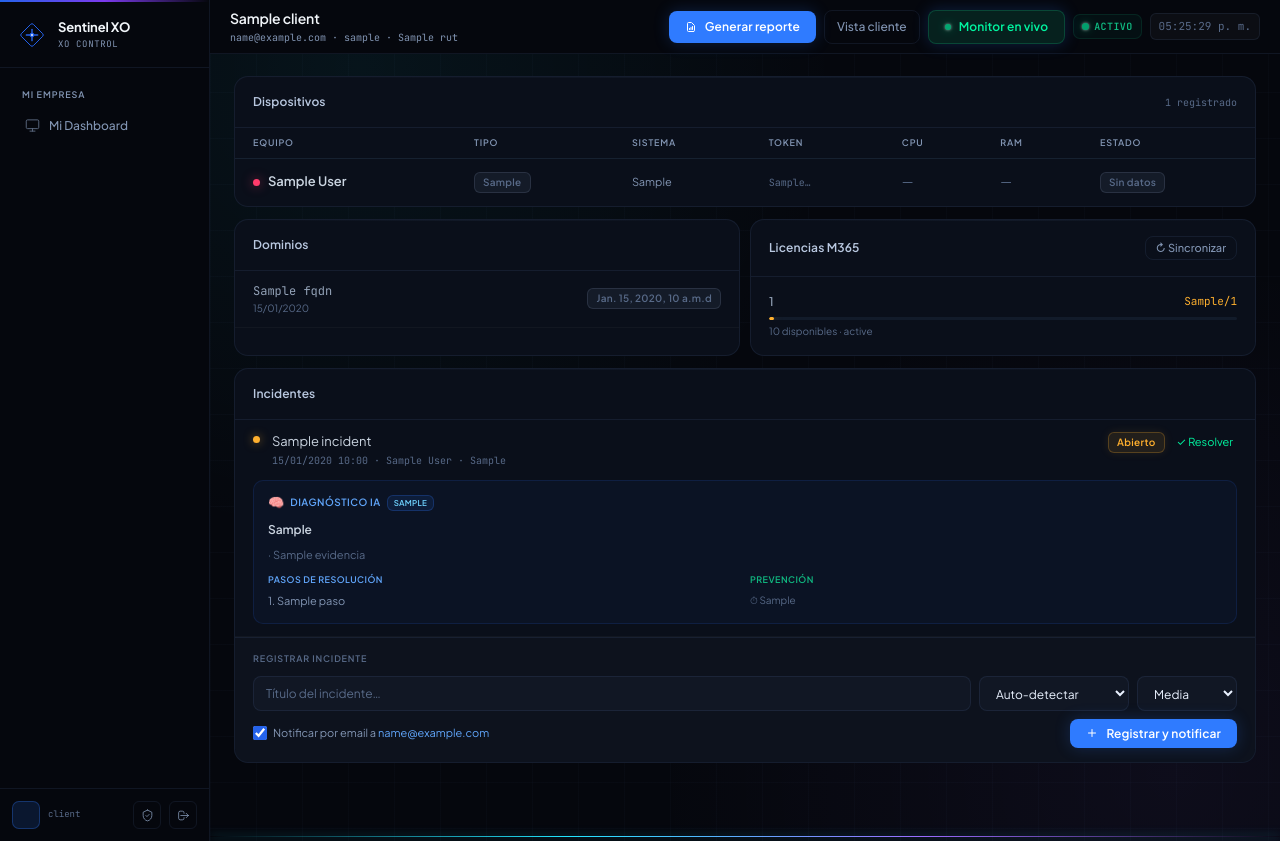
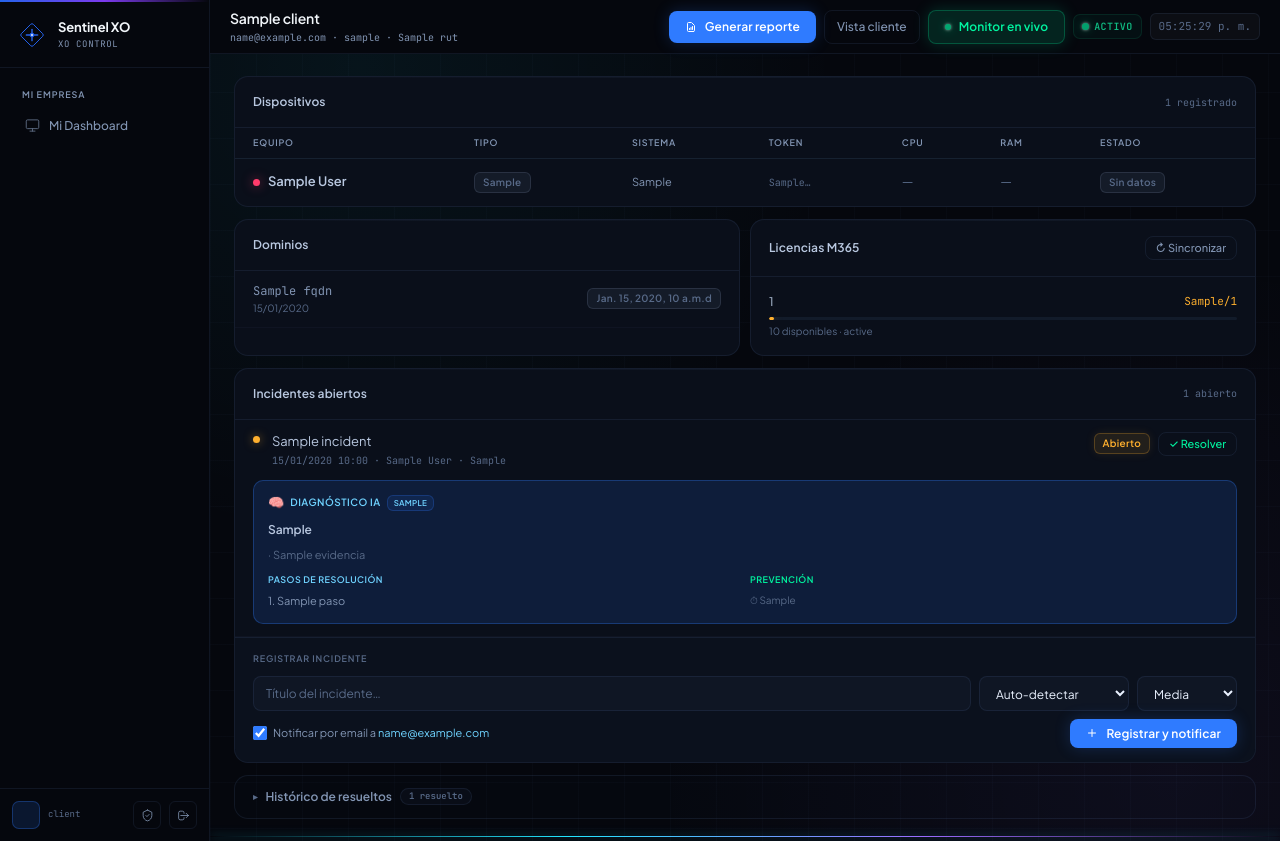
Before and after one commit to lordPobre/sentinelXO, a Django app: template templates/dashboard/admin_client_detail.html in a window 1280 px wide. Run offline with Django 5.2, Linux system fonts and the light colour scheme; the template is opened without the code that fills it: most values are stand-ins (such as "Sample title", 1, 10 or a date in 2020); some libraries are stand-ins or nearby versions.

Commit message:
Fix incidents

```diff
--- a/templates/dashboard/admin_client_detail.html
+++ b/templates/dashboard/admin_client_detail.html
@@ -8,10 +8,40 @@
   Generar reporte
 </a>
 <a href="{% url 'dashboard:client-portal' client.id %}" class="btn-ghost"><span class="btn-txt">Vista cliente</span></a>
-<a href="{% url 'dashboard:realtime' client.id %}" class="btn-primary" style="background:rgba(16,185,129,0.15);color:var(--green);border:1px solid rgba(16,185,129,0.25);">
+<a href="{% url 'dashboard:realtime' client.id %}" class="btn-primary" style="background:rgba(0,245,160,0.12);color:var(--green);border:1px solid var(--success-line);box-shadow:0 0 16px rgba(0,245,160,0.18);">
   <span class="dot dot-on dot-pulse" style="width:6px;height:6px;flex-shrink:0;"></span>
   <span class="btn-txt">Monitor en vivo</span>
 </a>
+{% endblock %}
+
+{% block extra_head %}
+<style>
+  /* Histórico de incidentes resueltos — colapsable */
+  .incident-history {
+    border: 1px solid var(--border);
+    border-radius: 14px;
+    background: rgba(120,160,220,0.012);
+    overflow: hidden;
+    margin-top: 12px;
+  }
+  .incident-history > summary {
+    display: flex; align-items: center; gap: 8px;
+    padding: 12px 18px; cursor: pointer;
+    font-size: 12px; font-weight: 600; color: var(--text-3);
+    list-style: none; user-select: none;
+  }
+  .incident-history > summary:hover { color: var(--text-2); }
+  .incident-history > summary::-webkit-details-marker { display: none; }
+  .hist-chevron { font-size: 9px; color: var(--text-4); transition: transform 0.15s ease; }
+  .incident-history[open] .hist-chevron { transform: rotate(90deg); }
+  .hist-count {
+    font-size: 9px; color: var(--text-4);
+    background: var(--raise); border: 1px solid var(--border);
+    padding: 1px 8px; border-radius: 10px;
+  }
+  /* Fade-out suave al resolver */
+  #incidents-list > [id^="incident-"].htmx-swapping { opacity: 0; transition: opacity 0.25s ease; }
+</style>
 {% endblock %}
 
 {% block content %}
@@ -29,7 +59,7 @@
       <td>
         <div style="display:flex;align-items:center;gap:8px;">
           <span class="dot {% if device.is_online %}dot-on{% elif device.status == 'warning' %}dot-warn{% else %}dot-off{% endif %}"></span>
-          <span style="font-weight:600;color:#cbd5e1;">{{ device.display_name }}</span>
+          <span style="font-weight:600;color:var(--text-2);">{{ device.display_name }}</span>
         </div>
       </td>
       <td><span class="badge badge-gray">{{ device.get_device_type_display }}</span></td>
@@ -63,9 +93,9 @@
   <div class="card fu-1" style="overflow:hidden;">
     <div class="card-header"><span class="card-title">Dominios</span></div>
     {% for domain in domains %}
-    <div style="display:flex;align-items:center;justify-content:space-between;padding:11px 18px;border-bottom:1px solid rgba(255,255,255,0.03);">
+    <div style="display:flex;align-items:center;justify-content:space-between;padding:11px 18px;border-bottom:1px solid var(--border-faint);">
       <div>
-        <div class="mono" style="font-size:12px;color:#94a3b8;">{{ domain.fqdn }}</div>
+        <div class="mono" style="font-size:12px;color:var(--text-3);">{{ domain.fqdn }}</div>
         <div style="font-size:10px;color:var(--text-4);margin-top:1px;">{{ domain.expiry_date|date:"d/m/Y"|default:"Sin fecha" }}</div>
       </div>
       <span class="badge {% if domain.status == 'critical' or domain.status == 'expired' %}badge-crit{% elif domain.status == 'warning' %}badge-warn{% elif domain.status == 'ok' %}badge-ok{% else %}badge-gray{% endif %}">
@@ -89,14 +119,17 @@
   </div>
 </div>
 
-<!-- Incidentes -->
+<!-- Incidentes (abiertos) -->
 <div class="card fu-2" style="overflow:hidden;">
-  <div class="card-header"><span class="card-title">Incidentes</span></div>
+  <div class="card-header">
+    <span class="card-title">Incidentes abiertos</span>
+    <span class="mono" style="font-size:10px;color:var(--text-4);">{{ incidents|length }} abierto{{ incidents|length|pluralize:"s" }}</span>
+  </div>
   <div id="incidents-list">
     {% for incident in incidents %}{% include "dashboard/partials/incident_row.html" %}
-    {% empty %}<div style="padding:28px;text-align:center;font-size:12px;color:var(--text-4);">Sin incidentes.</div>{% endfor %}
+    {% empty %}<div style="padding:28px;text-align:center;font-size:12px;color:var(--text-4);">Sin incidentes abiertos.</div>{% endfor %}
   </div>
-  <div style="padding:14px 18px;border-top:1px solid var(--border);background:rgba(255,255,255,0.01);">
+  <div style="padding:14px 18px;border-top:1px solid var(--border);background:rgba(120,160,220,0.01);">
     <div style="font-size:9px;font-weight:600;letter-spacing:0.09em;text-transform:uppercase;color:var(--text-4);margin-bottom:10px;">Registrar incidente</div>
     <div id="incident-form-fields">
       <div style="display:flex;gap:8px;margin-bottom:8px;">
@@ -119,10 +152,10 @@
       <div style="display:flex;align-items:center;justify-content:space-between;">
         <label style="display:flex;align-items:center;gap:6px;cursor:pointer;">
           <input type="checkbox" name="notify" value="true" id="new-incident-notify" checked
-                 style="accent-color:#2563eb;width:14px;height:14px;">
+                 style="accent-color:var(--accent);width:14px;height:14px;">
           <span style="font-size:11px;color:var(--text-3);">
             Notificar por email a
-            <span style="color:#60a5fa;">{{ client.contact_email }}</span>
+            <span style="color:var(--accent-soft);">{{ client.contact_email }}</span>
           </span>
         </label>
         <button type="button" class="btn-primary"
@@ -137,4 +170,20 @@
     </div>
   </div>
 </div>
+
+<!-- Histórico de incidentes resueltos -->
+<details class="incident-history fu-3" id="incident-history">
+  <summary>
+    <span class="hist-chevron">▸</span>
+    Histórico de resueltos
+    <span id="incident-history-count" class="hist-count mono">{{ history_count }} resuelto{{ history_count|pluralize:"s" }}</span>
+  </summary>
+  <div id="incidents-history-list">
+    {% for incident in incidents_history %}
+      {% include "dashboard/partials/incident_history_row.html" %}
+    {% empty %}
+    <div style="padding:18px;text-align:center;font-size:12px;color:var(--text-4);">Sin incidentes resueltos todavía.</div>
+    {% endfor %}
+  </div>
+</details>
 {% endblock %}
--- /dev/null
+++ b/templates/dashboard/partials/incident_history_row.html
@@ -0,0 +1,10 @@
+<div style="display:flex;align-items:center;gap:10px;padding:9px 18px;border-bottom:1px solid var(--border-faint);" class="row-hover">
+  <span class="dot dot-on" style="flex-shrink:0;"></span>
+  <div style="flex:1;min-width:0;">
+    <div style="font-size:12px;color:var(--text-3);text-decoration:line-through;overflow:hidden;text-overflow:ellipsis;white-space:nowrap;">{{ incident.title }}</div>
+    <div class="mono" style="font-size:10px;color:var(--text-4);margin-top:1px;">
+      {% if incident.resolved_at %}Resuelto {{ incident.resolved_at|date:"d/m/Y H:i" }}{% else %}Resuelto{% endif %}{% if incident.device %} · {{ incident.device.display_name }}{% endif %} · {{ incident.get_severity_display }}
+    </div>
+  </div>
+  <span class="badge badge-ok" style="flex-shrink:0;">✓ Resuelto</span>
+</div>
--- a/templates/dashboard/partials/incident_row.html
+++ b/templates/dashboard/partials/incident_row.html
@@ -1,8 +1,8 @@
-<div style="border-bottom:1px solid rgba(255,255,255,0.03);">
+<div id="incident-{{ incident.id }}" style="border-bottom:1px solid var(--border-faint);">
   <div style="display:flex;align-items:flex-start;gap:12px;padding:12px 18px;">
     <span class="dot {% if incident.is_resolved %}dot-on{% elif incident.severity == 'critical' or incident.severity == 'high' %}dot-off{% else %}dot-warn{% endif %}" style="margin-top:4px;flex-shrink:0;"></span>
     <div style="flex:1;min-width:0;">
-      <div style="font-size:13px;color:#cbd5e1;{% if incident.is_resolved %}opacity:0.4;text-decoration:line-through;{% endif %}">{{ incident.title }}</div>
+      <div style="font-size:13px;color:var(--text-2);{% if incident.is_resolved %}opacity:0.4;text-decoration:line-through;{% endif %}">{{ incident.title }}</div>
       <div class="mono" style="font-size:10px;color:var(--text-4);margin-top:2px;">
         {{ incident.created_at|date:"d/m/Y H:i" }}{% if incident.device %} · {{ incident.device.display_name }}{% endif %} · {{ incident.get_severity_display }}{% if incident.is_resolved and incident.resolved_at %} · Resuelto {{ incident.resolved_at|date:"d/m H:i" }}{% endif %}
       </div>
@@ -12,11 +12,10 @@
       <span class="badge badge-ok">✓ Resuelto</span>
       {% else %}
       <span class="badge badge-warn">Abierto</span>
-      <button style="font-size:11px;color:var(--green);background:transparent;border:none;cursor:pointer;font-family:inherit;padding:2px 4px;"
-              onmouseover="this.style.color='#34d399'" onmouseout="this.style.color='var(--green)'"
+      <button class="btn-ghost" style="padding:4px 10px;font-size:11px;color:var(--green);"
               hx-post="{% url 'dashboard:htmx-incident-resolve' incident.id %}"
-              hx-target="closest div[style*='border-bottom:1px solid rgba(255,255,255,0.03);']"
-              hx-swap="outerHTML">✓ Resolver</button>
+              hx-target="#incident-{{ incident.id }}"
+              hx-swap="outerHTML swap:0.25s">✓ Resolver</button>
       {% endif %}
     </div>
   </div>
@@ -24,18 +23,18 @@
   {% if incident.ai_diagnosis %}
   <div id="ai-diag-{{ incident.id }}"
        style="margin:0 18px 12px;padding:12px 14px;
-              background:rgba(37,99,235,0.05);border:1px solid rgba(37,99,235,0.15);
+              background:var(--accent-dim);border:1px solid var(--accent-border);
               border-radius:10px;">
     <div style="display:flex;align-items:center;gap:6px;margin-bottom:8px;">
       <span style="font-size:13px;">🧠</span>
-      <span style="font-size:10px;font-weight:600;color:#60a5fa;letter-spacing:0.05em;text-transform:uppercase;">
+      <span style="font-size:10px;font-weight:600;color:var(--accent-soft);letter-spacing:0.05em;text-transform:uppercase;">
         Diagnóstico IA
       </span>
       <span class="badge badge-blue" style="font-size:8px;padding:1px 6px;">
         {{ incident.ai_diagnosis.prioridad_real|upper }}
       </span>
     </div>
-    <div style="font-size:12px;font-weight:600;color:#cbd5e1;margin-bottom:6px;">
+    <div style="font-size:12px;font-weight:600;color:var(--text-2);margin-bottom:6px;">
       {{ incident.ai_diagnosis.causa_probable }}
     </div>
     {% if incident.ai_diagnosis.evidencias %}
@@ -49,7 +48,7 @@
     {% endif %}
     <div style="display:grid;grid-template-columns:1fr 1fr;gap:10px;margin-top:8px;">
       <div>
-        <div style="font-size:9px;font-weight:600;color:#60a5fa;text-transform:uppercase;
+        <div style="font-size:9px;font-weight:600;color:var(--accent-soft);text-transform:uppercase;
                     letter-spacing:0.05em;margin-bottom:4px;">Pasos de resolución</div>
         {% for paso in incident.ai_diagnosis.pasos_resolucion %}
         <div style="font-size:11px;color:var(--text-3);padding:2px 0;">
@@ -58,7 +57,7 @@
         {% endfor %}
       </div>
       <div>
-        <div style="font-size:9px;font-weight:600;color:#10b981;text-transform:uppercase;
+        <div style="font-size:9px;font-weight:600;color:var(--green);text-transform:uppercase;
                     letter-spacing:0.05em;margin-bottom:4px;">Prevención</div>
         <div style="font-size:11px;color:var(--text-3);">
           {{ incident.ai_diagnosis.prevencion }}
```
Also changed, not shown: dashboard/views.py (+23 -4 lines), templates/dashboard/partials/incident_resolve_response.html (added, +14 -0 lines).
